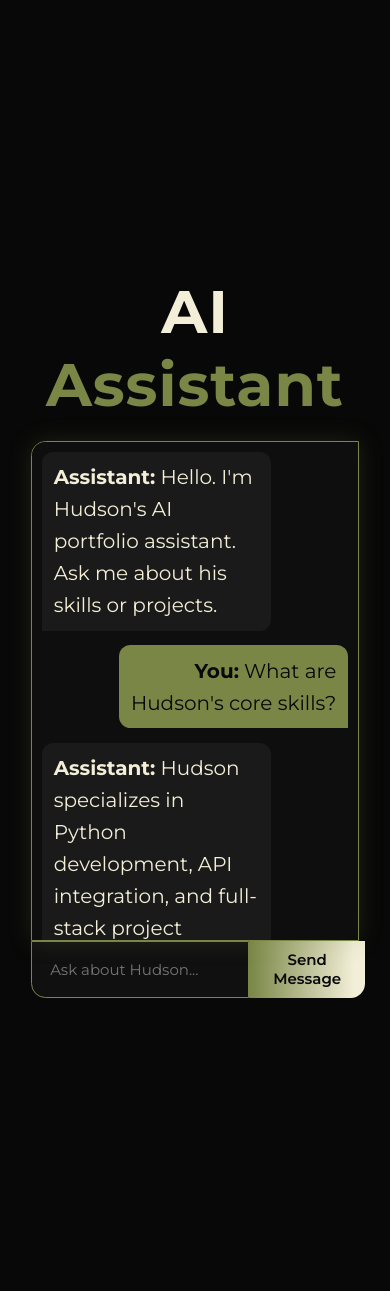
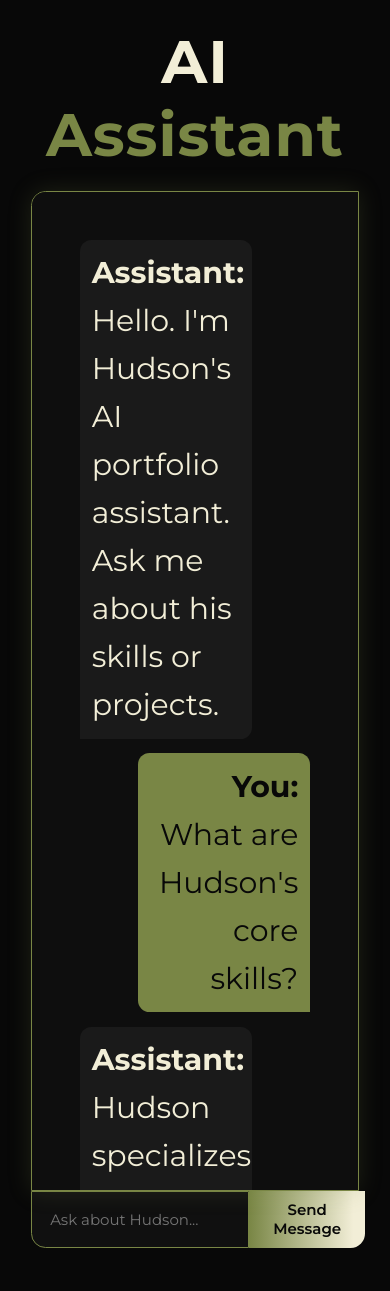
Before and after one commit to Hudsonmathew1910/AI-Portfolio, a Django app: page / in a window 390 px wide. Run offline with Django 5.2, Linux system fonts and the light colour scheme.

Commit message:
Mobile view 2

```diff
--- a/templates/chat.html
+++ b/templates/chat.html
@@ -165,7 +165,15 @@ body{
 }
 @media(max-width:768px){
     .chat-box{
-        padding: 10px 10px 10rem 10px;
+        height: 1000px;
+        overflow-y: auto;
+        padding: 5rem;
+        font-size: 30px;
+        background: rgba(16, 16, 16, 0.9);
+        backdrop-filter: blur(8px);
+        border-radius: 1.5rem 0rem 0 0;
+        border: 1px solid var(--main-color);
+        box-shadow: 0 0 25px rgba(121, 134, 69, 0.2);
     }
 }
 </style>
```
